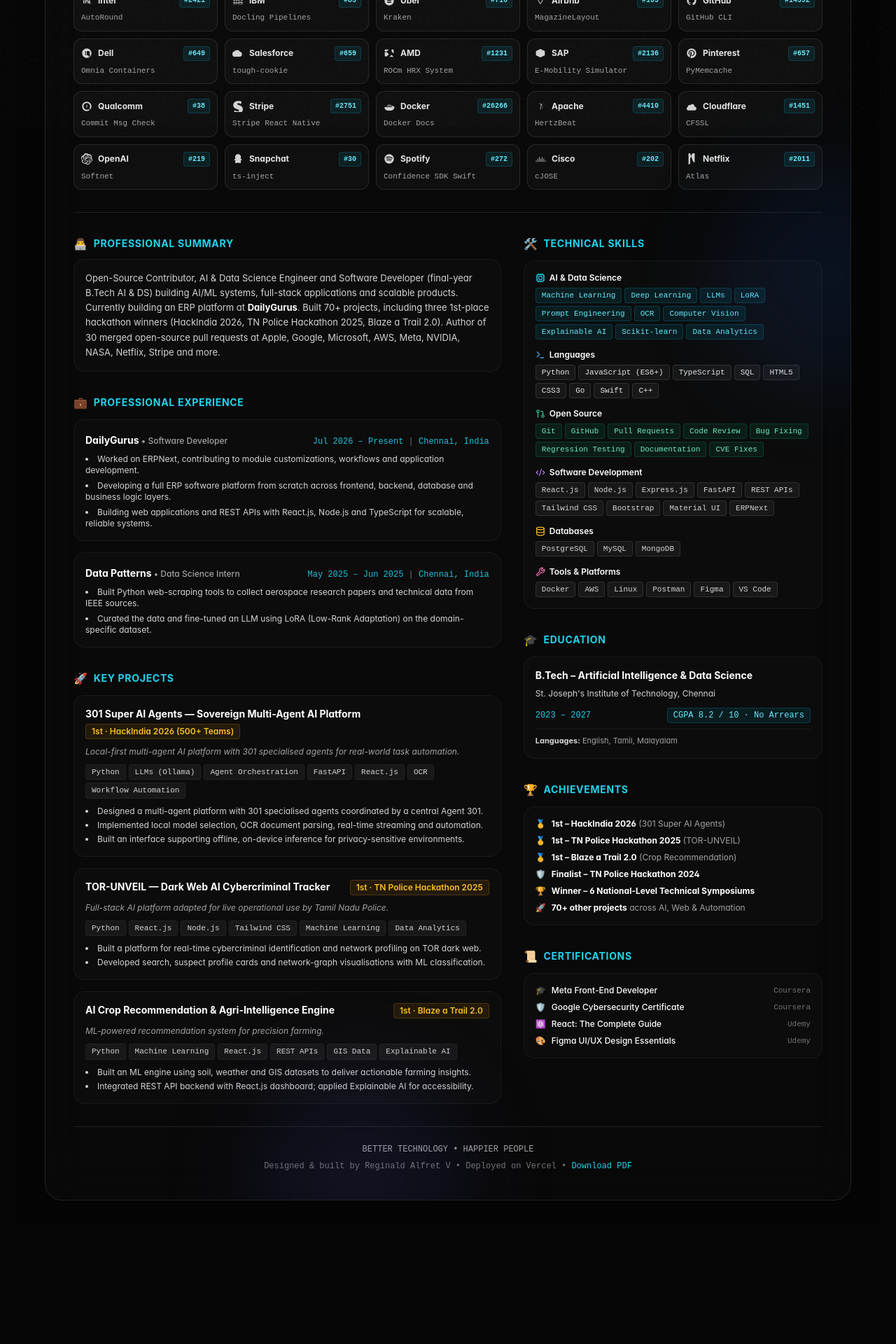
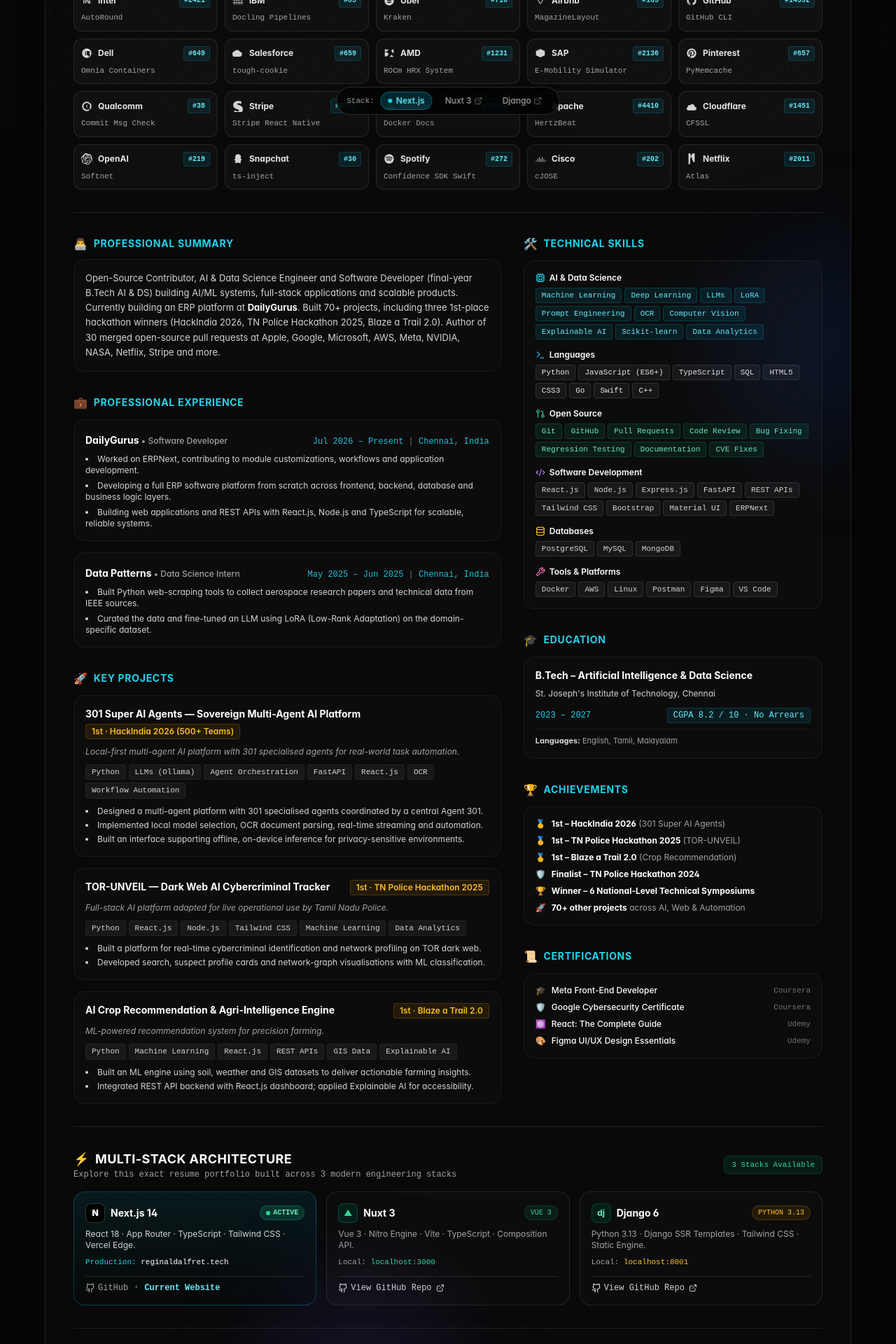
Before and after one commit to reginaldalfret/portfolio-website, a Next.js app: page / in a window 1280 px wide. Shown: the part 620-2540 px from the top of the page at 70% size. Before the commit the page ends 2359 px from the top, so only its background shows below. Built offline with nearby package versions, Linux system fonts and the light colour scheme; no server answers.

Commit message:
feat: add multi-stack switcher (Next.js, Nuxt 3, Django) to portfolio footer and bottom dock

```diff
--- a/components/resume/ResumePortfolio.tsx
+++ b/components/resume/ResumePortfolio.tsx
@@ -631,7 +631,133 @@ export function ResumePortfolio() {
               </div>
             </div>
 
-            {/* 4. Footer */}
+            {/* 4. Multi-Stack Switcher Section */}
+            <section className="py-8 border-b border-white/10" id="stacks">
+              <div className="flex flex-col sm:flex-row sm:items-center justify-between gap-2 mb-4">
+                <div>
+                  <h2 className="text-base sm:text-lg font-bold text-white flex items-center gap-2 tracking-wide">
+                    <span className="text-cyan-400">⚡</span> MULTI-STACK ARCHITECTURE
+                  </h2>
+                  <p className="text-xs text-neutral-400 font-mono">
+                    Explore this exact resume portfolio built across 3 modern engineering stacks
+                  </p>
+                </div>
+                <div className="text-[11px] font-mono text-emerald-400 bg-emerald-500/10 px-2.5 py-1 rounded-md border border-emerald-500/20 self-start sm:self-auto">
+                  3 Stacks Available
+                </div>
+              </div>
+
+              <div className="grid grid-cols-1 md:grid-cols-3 gap-3.5">
+                {/* Next.js (Active Production) */}
+                <div className="p-4 rounded-2xl bg-gradient-to-b from-cyan-500/10 to-transparent border border-cyan-500/30 relative flex flex-col justify-between space-y-3">
+                  <div>
+                    <div className="flex items-center justify-between mb-2">
+                      <div className="flex items-center gap-2">
+                        <div className="w-7 h-7 rounded-lg bg-black border border-white/20 flex items-center justify-center font-black text-xs text-white">
+                          N
+                        </div>
+                        <span className="font-bold text-sm text-white">Next.js 14</span>
+                      </div>
+                      <span className="text-[10px] font-mono font-bold px-2 py-0.5 rounded-full bg-emerald-500/20 text-emerald-300 border border-emerald-500/30 flex items-center gap-1">
+                        <span className="w-1.5 h-1.5 rounded-full bg-emerald-400 animate-pulse" />
+                        ACTIVE
+                      </span>
+                    </div>
+                    <p className="text-xs text-neutral-300 mb-2">
+                      React 18 · App Router · TypeScript · Tailwind CSS · Vercel Edge.
+                    </p>
+                    <div className="text-[11px] font-mono text-cyan-400">
+                      Production: <span className="text-white">reginaldalfret.tech</span>
+                    </div>
+                  </div>
+                  <div className="flex items-center gap-2 pt-2 border-t border-white/10 text-xs font-mono">
+                    <a
+                      href="https://github.com/reginaldalfret/portfolio-website"
+                      target="_blank"
+                      rel="noopener noreferrer"
+                      className="inline-flex items-center gap-1 text-neutral-400 hover:text-white transition-colors"
+                    >
+                      <Github className="w-3.5 h-3.5" />
+                      <span>GitHub</span>
+                    </a>
+                    <span className="text-neutral-600">•</span>
+                    <span className="text-cyan-300 font-semibold">Current Website</span>
+                  </div>
+                </div>
+
+                {/* Nuxt 3 */}
+                <div className="p-4 rounded-2xl bg-white/[0.02] hover:bg-white/[0.04] border border-white/10 hover:border-emerald-500/30 transition-all flex flex-col justify-between space-y-3">
+                  <div>
+                    <div className="flex items-center justify-between mb-2">
+                      <div className="flex items-center gap-2">
+                        <div className="w-7 h-7 rounded-lg bg-emerald-950/60 border border-emerald-500/30 flex items-center justify-center font-bold text-xs text-emerald-400">
+                          ▲
+                        </div>
+                        <span className="font-bold text-sm text-white">Nuxt 3</span>
+                      </div>
+                      <span className="text-[10px] font-mono px-2 py-0.5 rounded-full bg-emerald-500/10 text-emerald-400 border border-emerald-500/20">
+                        VUE 3
+                      </span>
+                    </div>
+                    <p className="text-xs text-neutral-400 mb-2">
+                      Vue 3 · Nitro Engine · Vite · TypeScript · Composition API.
+                    </p>
+                    <div className="text-[11px] font-mono text-neutral-400">
+                      Local: <a href="http://localhost:3000" target="_blank" rel="noopener noreferrer" className="text-emerald-400 hover:underline">localhost:3000</a>
+                    </div>
+                  </div>
+                  <div className="flex items-center gap-2 pt-2 border-t border-white/10 text-xs font-mono">
+                    <a
+                      href="https://github.com/reginaldalfret/portfolio-nuxt"
+                      target="_blank"
+                      rel="noopener noreferrer"
+                      className="inline-flex items-center gap-1 text-neutral-300 hover:text-emerald-400 transition-colors"
+                    >
+                      <Github className="w-3.5 h-3.5" />
+                      <span>View GitHub Repo</span>
+                      <ExternalLink className="w-3 h-3 ml-0.5" />
+                    </a>
+                  </div>
+                </div>
+
+                {/* Django */}
+                <div className="p-4 rounded-2xl bg-white/[0.02] hover:bg-white/[0.04] border border-white/10 hover:border-amber-500/30 transition-all flex flex-col justify-between space-y-3">
+                  <div>
+                    <div className="flex items-center justify-between mb-2">
+                      <div className="flex items-center gap-2">
+                        <div className="w-7 h-7 rounded-lg bg-emerald-950/60 border border-emerald-600/30 flex items-center justify-center font-bold text-xs text-emerald-300">
+                          dj
+                        </div>
+                        <span className="font-bold text-sm text-white">Django 6</span>
+                      </div>
+                      <span className="text-[10px] font-mono px-2 py-0.5 rounded-full bg-amber-500/10 text-amber-400 border border-amber-500/20">
+                        PYTHON 3.13
+                      </span>
+                    </div>
+                    <p className="text-xs text-neutral-400 mb-2">
+                      Python 3.13 · Django SSR Templates · Tailwind CSS · Static Engine.
+                    </p>
+                    <div className="text-[11px] font-mono text-neutral-400">
+                      Local: <a href="http://localhost:8001" target="_blank" rel="noopener noreferrer" className="text-amber-400 hover:underline">localhost:8001</a>
+                    </div>
+                  </div>
+                  <div className="flex items-center gap-2 pt-2 border-t border-white/10 text-xs font-mono">
+                    <a
+                      href="https://github.com/reginaldalfret/portfolio-django"
+                      target="_blank"
+                      rel="noopener noreferrer"
+                      className="inline-flex items-center gap-1 text-neutral-300 hover:text-amber-400 transition-colors"
+                    >
+                      <Github className="w-3.5 h-3.5" />
+                      <span>View GitHub Repo</span>
+                      <ExternalLink className="w-3 h-3 ml-0.5" />
+                    </a>
+                  </div>
+                </div>
+              </div>
+            </section>
+
+            {/* 5. Footer */}
             <footer className="pt-6 text-center text-xs text-neutral-500 space-y-2 font-mono">
               <div className="text-neutral-400">
                 BETTER TECHNOLOGY • HAPPIER PEOPLE
@@ -649,6 +775,40 @@ export function ResumePortfolio() {
           </div>
         )}
       </div>
+
+      {/* Floating Bottom Stack Dock */}
+      <div className="fixed bottom-4 left-1/2 -translate-x-1/2 z-50 no-print">
+        <div className="backdrop-blur-xl bg-black/85 border border-white/15 rounded-full py-1.5 px-3.5 shadow-2xl flex items-center gap-2 text-xs">
+          <span className="text-[11px] font-mono text-neutral-400 hidden sm:inline">Stack:</span>
+
+          <span className="inline-flex items-center gap-1.5 px-2.5 py-1 rounded-full bg-cyan-500/20 text-cyan-300 border border-cyan-500/40 font-semibold shadow-sm">
+            <span className="w-1.5 h-1.5 rounded-full bg-cyan-400 animate-pulse" />
+            Next.js
+          </span>
+
+          <a
+            href="https://github.com/reginaldalfret/portfolio-nuxt"
+            target="_blank"
+            rel="noopener noreferrer"
+            className="inline-flex items-center gap-1 px-2.5 py-1 rounded-full text-neutral-400 hover:text-white hover:bg-white/10 transition-colors font-medium"
+            title="Switch to Nuxt 3 (Vue 3)"
+          >
+            <span>Nuxt 3</span>
+            <ExternalLink className="w-3 h-3 opacity-60" />
+          </a>
+
+          <a
+            href="https://github.com/reginaldalfret/portfolio-django"
+            target="_blank"
+            rel="noopener noreferrer"
+            className="inline-flex items-center gap-1 px-2.5 py-1 rounded-full text-neutral-400 hover:text-white hover:bg-white/10 transition-colors font-medium"
+            title="Switch to Django (Python 3.13)"
+          >
+            <span>Django</span>
+            <ExternalLink className="w-3 h-3 opacity-60" />
+          </a>
+        </div>
+      </div>
     </div>
   );
 }
```
Also changed, not shown: 1 other file (tests, documents, lock files or other folders).
